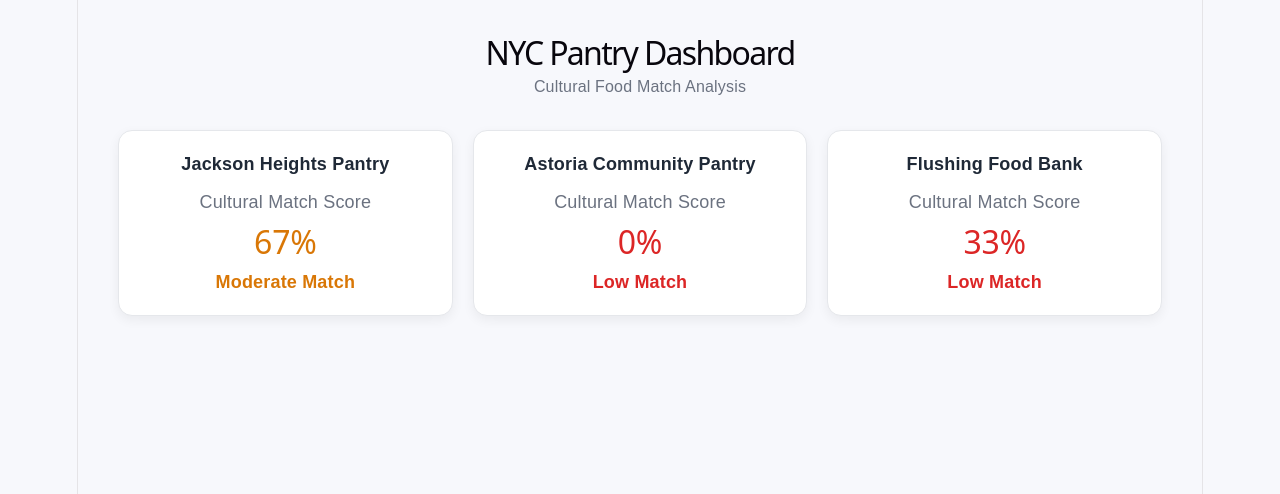
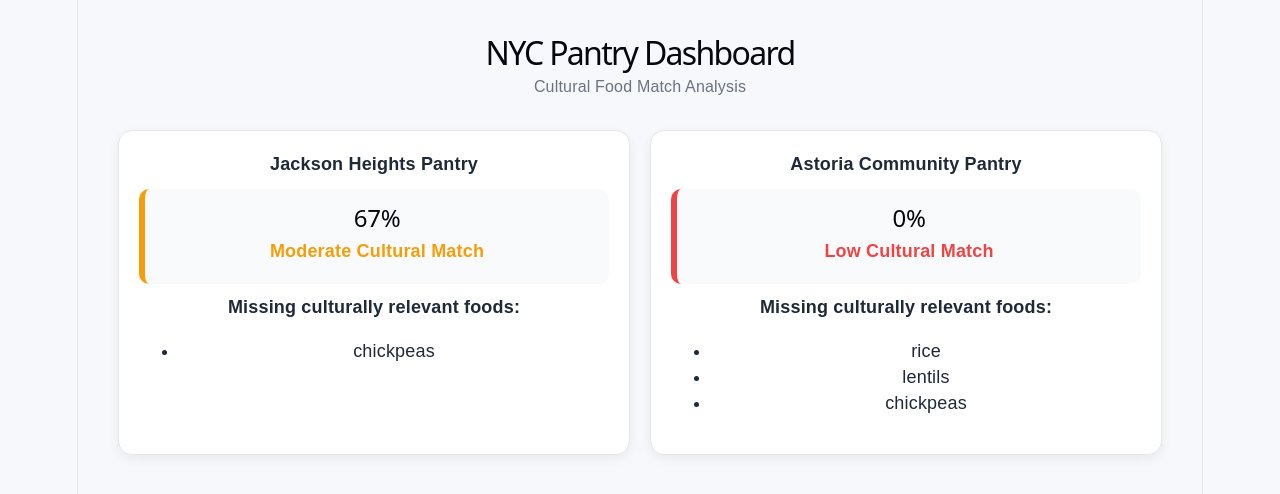
Before and after one commit to ishratarshad/trackb_team7_code_to_give, a React (Vite) app in the folder Pantry_Dashboard/: page / in a window 1280 px wide. Shown: the top 494 px of the page. Built offline with nearby package versions, Linux system fonts and the light colour scheme.

Commit message:
Added cultural match status indicator to dashboard

```diff
--- a/Pantry_Dashboard/src/App.jsx
+++ b/Pantry_Dashboard/src/App.jsx
@@ -1,16 +1,18 @@
 import CulturalMatchCard from "./components/CulturalMatchCard";
-import { calculateCulturalMatch } from "./utils/culturalMatch";
-import { pantries } from "./data/pantries";
+import { calculateCulturalMatch, getMissingFoods } from "./utils/culturalMatch";
+import classifierData from "./data/classifierOutput.json";
 import "./App.css";
 
+
 function App() {
-
+  const pantries = classifierData.pantries;
   const demographicFoods = ["rice", "lentils", "chickpeas"];
 
   const pantryScores = pantries.map((pantry) => {
     return {
       name: pantry.name,
-      score: calculateCulturalMatch(pantry.foods, demographicFoods)
+      score: calculateCulturalMatch(pantry.foods, demographicFoods),
+      missingFoods: getMissingFoods(pantry.foods, demographicFoods)
     };
   });
 
@@ -23,7 +25,18 @@ return (
   {pantryScores.map((pantry, index) => (
     <div key={index} className="pantry-card">
       <h3>{pantry.name}</h3>
+
       <CulturalMatchCard score={pantry.score} />
+
+      <p style={{ marginTop: "10px", fontWeight: "bold" }}>
+        Missing culturally relevant foods:
+      </p>
+
+      <ul>
+        {pantry.missingFoods.map((food, i) => (
+          <li key={i}>{food}</li>
+        ))}
+      </ul>
       </div>
     ))}
   </div>
--- a/Pantry_Dashboard/src/components/CulturalMatchCard.jsx
+++ b/Pantry_Dashboard/src/components/CulturalMatchCard.jsx
@@ -1,20 +1,30 @@
-export default function CulturalMatchCard({ score }) {
-  let label = "Low Match";
-  let color = "#dc2626";
+function CulturalMatchCard({ score }) {
+
+  let label = "";
+  let color = "";
 
   if (score >= 75) {
-    label = "High Match";
-    color = "#16a34a";
+    label = "High Cultural Match";
+    color = "#22c55e"; // green
   } else if (score >= 50) {
-    label = "Moderate Match";
-    color = "#d97706";
+    label = "Moderate Cultural Match";
+    color = "#f59e0b"; // yellow
+  } else {
+    label = "Low Cultural Match";
+    color = "#ef4444"; // red
   }
 
   return (
-    <div>
-      <p style={{ margin: "0 0 8px 0", color: "#6b7280" }}>Cultural Match Score</p>
-      <h2 style={{ margin: "0", fontSize: "32px", color }}>{score}%</h2>
-      <p style={{ marginTop: "8px", fontWeight: "bold", color }}>{label}</p>
+    <div style={{
+      padding: "15px",
+      borderRadius: "10px",
+      background: "#f9fafb",
+      borderLeft: `6px solid ${color}`
+    }}>
+      <h2 style={{ margin: 0 }}>{score}%</h2>
+      <p style={{ margin: "5px 0", fontWeight: "bold", color }}>{label}</p>
     </div>
   );
 }
+
+export default CulturalMatchCard;
--- /dev/null
+++ b/Pantry_Dashboard/src/data/classifierOutput.json
@@ -0,0 +1,12 @@
+{
+  "pantries": [
+    {
+      "name": "Jackson Heights Pantry",
+      "foods": ["rice", "lentils", "canned tuna"]
+    },
+    {
+      "name": "Astoria Community Pantry",
+      "foods": ["bread", "pasta"]
+    }
+  ]
+}
--- a/Pantry_Dashboard/src/utils/culturalMatch.js
+++ b/Pantry_Dashboard/src/utils/culturalMatch.js
@@ -9,3 +9,7 @@ export function calculateCulturalMatch(foodTags, demographicFoods) {
 
   return Math.round((matches / foodTags.length) * 100);
 }
+
+export function getMissingFoods(pantryFoods, demographicFoods) {
+  return demographicFoods.filter(food => !pantryFoods.includes(food));
+}
```
Lines whose indentation alone changed are shown as unchanged.
